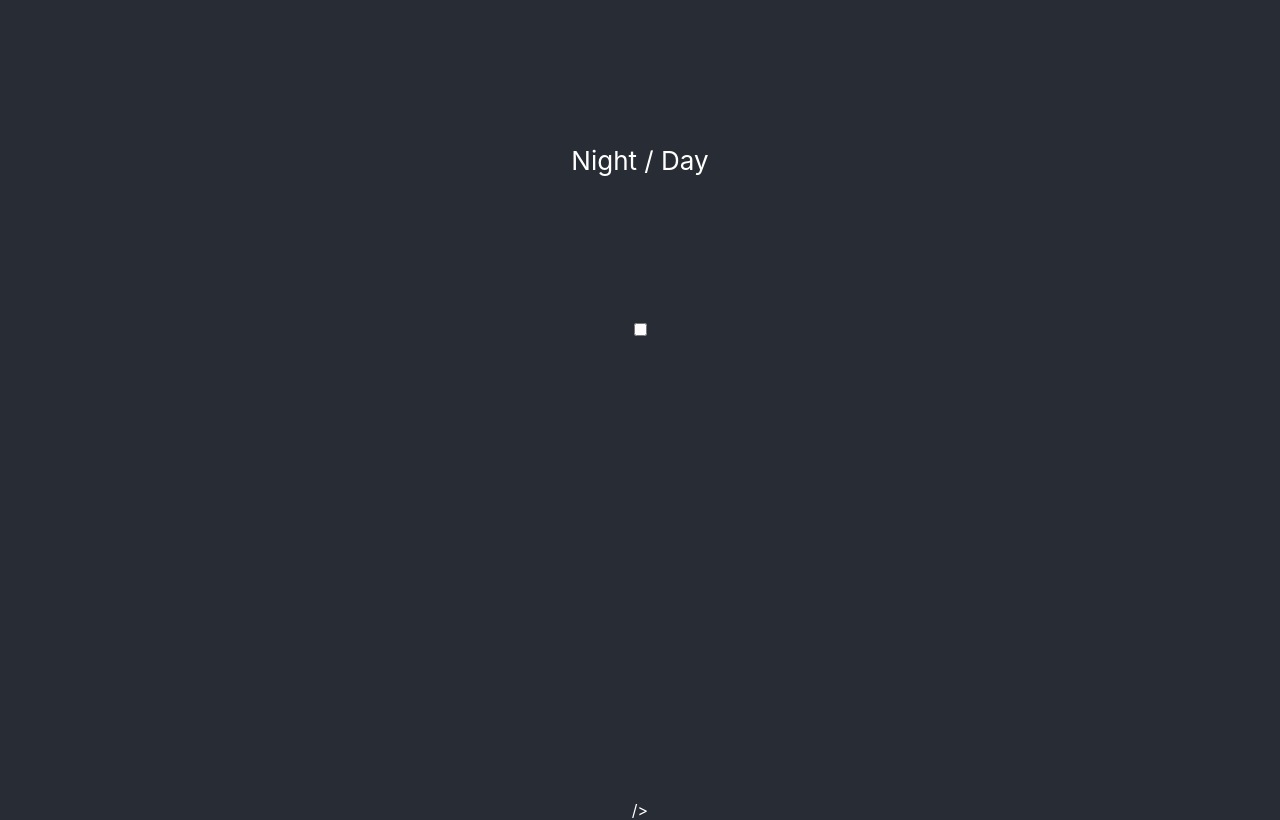
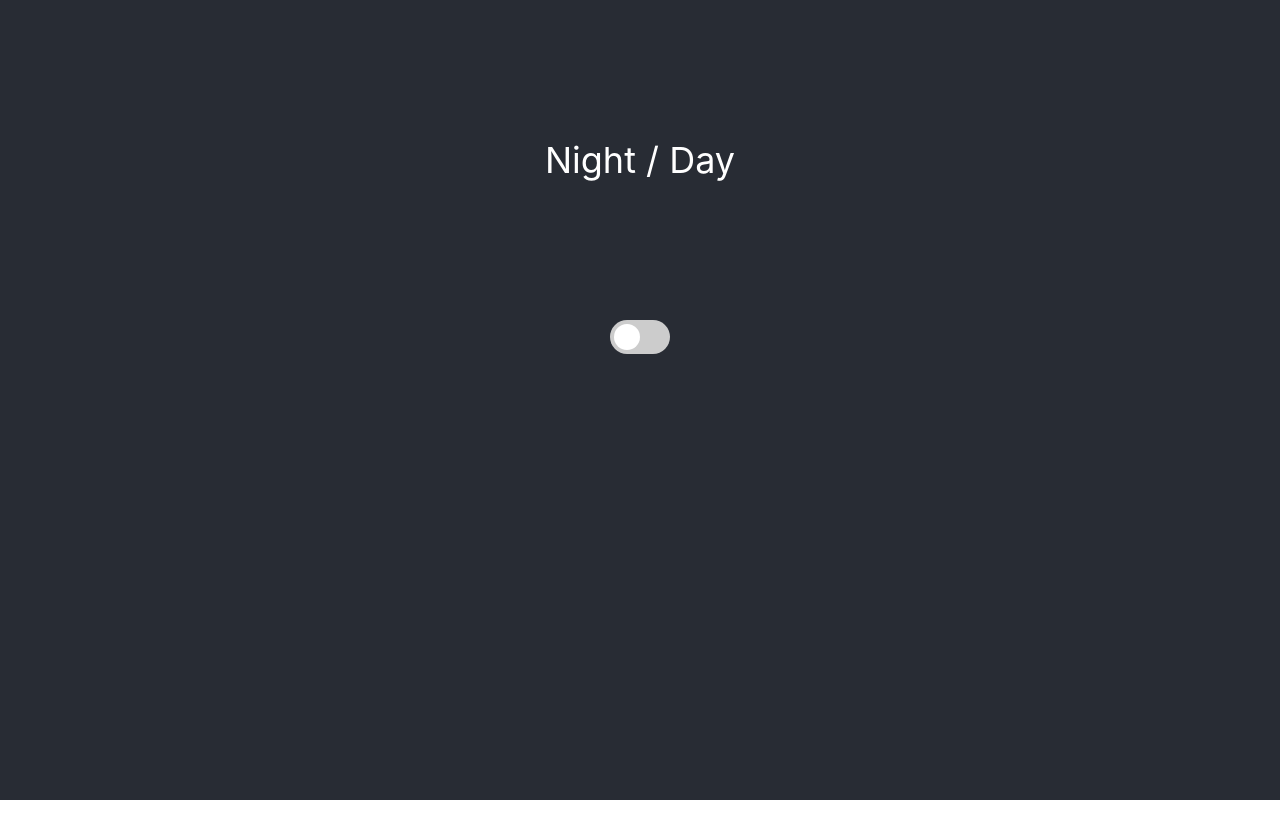
Before and after one commit to CLTPayne/react-context-exploration, a React (Create React App) app: page / in a window 1280 px wide. Built offline with nearby package versions, Linux system fonts and the light colour scheme.

Commit message:
Change checkbox for slider

```diff
--- a/src/App.css
+++ b/src/App.css
@@ -8,7 +8,7 @@
   flex-direction: column;
   align-items: center;
   justify-content: center;
-  font-size: calc(10px + 2vmin);
+  font-size: calc(20px + 2vmin);
 }
 
 .theme-toggle {
@@ -29,3 +29,48 @@
   background-color: #ffffff;
   color: black;
 }
+
+.switch {
+  position: relative;
+  display: inline-block;
+  width: 60px;
+  height: 34px;
+}
+
+.switch input {
+  opacity: 0;
+  width: 0;
+  height: 0;
+}
+
+.slider {
+  position: absolute;
+  cursor: pointer;
+  top: 0;
+  left: 0;
+  right: 0;
+  bottom: 0;
+  background-color: #ccc;
+  -webkit-transition: .4s;
+  transition: .4s;
+  border-radius: 34px;
+}
+
+.slider:before {
+  position: absolute;
+  content: "";
+  height: 26px;
+  width: 26px;
+  left: 4px;
+  bottom: 4px;
+  background-color: white;
+  -webkit-transition: .4s;
+  transition: .4s;
+  border-radius: 50%;
+}
+
+input:checked + .slider:before {
+  -webkit-transform: translateX(26px);
+  -ms-transform: translateX(26px);
+  transform: translateX(26px);
+}
--- a/src/App.js
+++ b/src/App.js
@@ -16,7 +16,6 @@
                 </p>
               </header>
               <Toggle />
-              />
             </div>
           )}
         </ThemeContext.Consumer>
--- a/src/Button.js
+++ b/src/Button.js
@@ -5,10 +5,10 @@
   return (
     <ThemeContext.Consumer>
       {(context) => (
-          <label
-            className="switch"
-            onClick={context.changeTheme}>
-            <input type="checkbox" />
+          <label className="switch">
+            <input
+              type="checkbox"
+              onClick={context.changeTheme} />
             <span className="slider" />
           </label>
       )}
```
